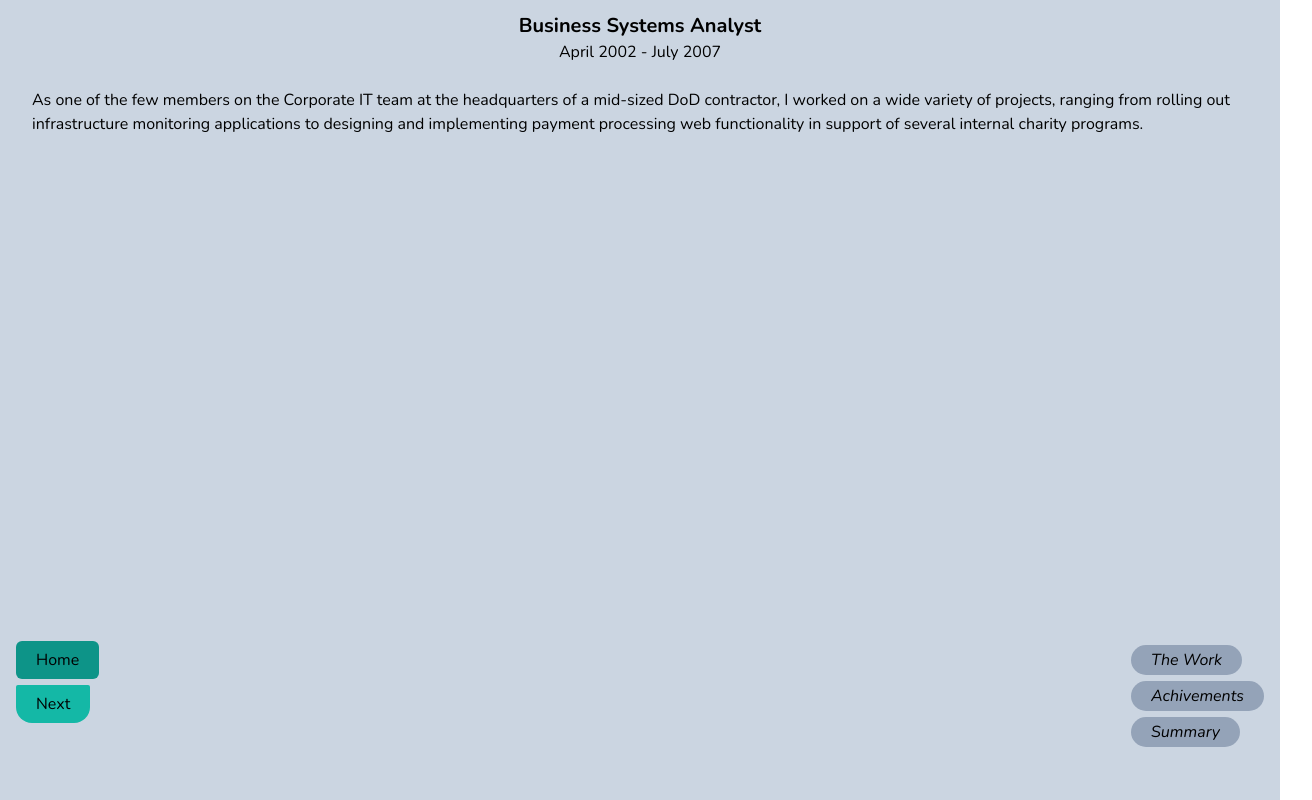
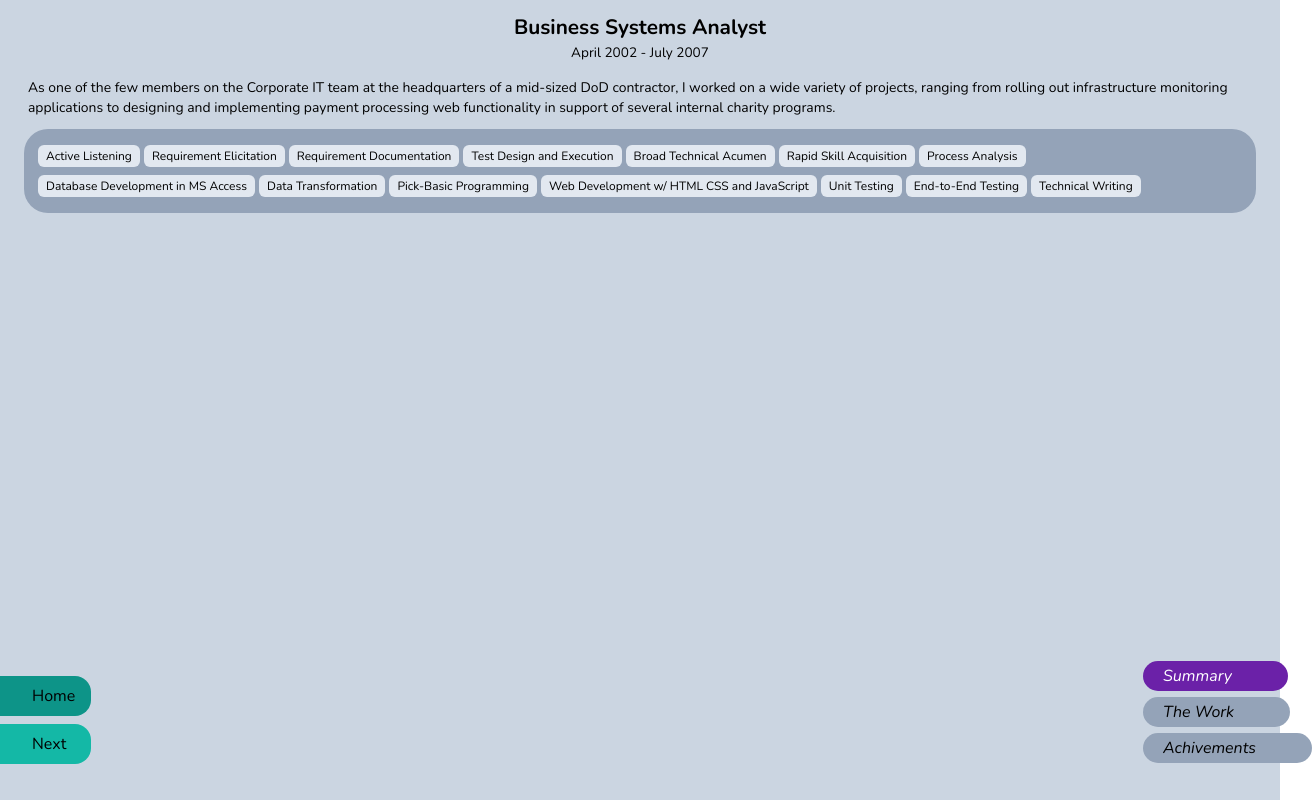
Before and after one commit to smithhayward/smithdoesstuff-com-svelte, a SvelteKit app: page / in a window 1280 px wide. Shown: the part 820-1620 px from the top of the page, 1312 px wide, since content can reach past the window. Built offline with nearby package versions, Linux system fonts and the light colour scheme.

Commit message:
added more stuff

```diff
--- a/src/routes/+page.svelte
+++ b/src/routes/+page.svelte
@@ -1,6 +1,7 @@
 <script>
 
     import { writable } from 'svelte/store';
+    import {fade} from 'svelte/transition';
     import jobFile from '$lib/jobs.json';
 
     $: heroString = writable("");
@@ -19,6 +20,7 @@
 
 
 let mode = 'summary';
+let bdr = false;
 
 </script>
 
@@ -53,56 +55,78 @@ let mode = 'summary';
 
 
 {#each jobFile as job, i}
-<div id="experience{i}" class="flex flex-col h-svh bg-slate-300 border-slate-700">
-       <div class=" mt-8 mx-auto text-xl font-bold">{job.title}</div>
-        <div class="mx-auto">{job.start} - {job.end}</div>
-    <div class="flex flex-col mx-auto h-full border-red-700">
+<div transition:fade  id="experience{i}" class="flex flex-col h-svh bg-slate-300">
+       <div class=" mt-8 mx-auto text-[1.3em] font-bold">{job.title}</div>
+        <div class="mx-auto text-[0.85em]">{job.start} - {job.end}</div>
+
+    <div id="body{i}" class="flex flex-col mx-auto h-full max-h-[600px] overflow-auto">
 
         {#if mode === 'summary'}
-        <div class="mx-6 my-2 border border-slate-500">
+        <div id="summary{i}" class="flex flex-col mx-6 my-2">
             {#each job.summary as sentence}
-                <div class="my-2 p-2 ">{sentence}</div>
+                <div class="my-0.5 p-1 text-[.87em] ">{sentence}</div>
             {/each}
+
+        <div id="skills{i}" class="flex flex-wrap mt-1 text-[0.75em] bg-slate-400 rounded-3xl p-3">
+            { #each job.skills as skill }
+                <div class="bg-slate-200 px-2 mx-0.5 my-1 p-0.5 rounded-md">{skill}</div>
+            {/each}
+        </div>
 
 
         </div>
+
         {:else if mode === 'responsibilities'}
-        <div class="mx-6 my-2 border border-slate-500">{job.responsibilities}</div>
+
+        <div class="mx-6 my-2 {bdr?"border border-slate-800":""}">
+            {#each job.responsibilities as responsibility}
+                <div class="my-0.5 p-1 text-[.87em] ">{responsibility.content}</div>
+            {/each}
+        </div>
+
         {:else if mode === 'successes'}
-        <div class="mx-6 my-2 border border-slate-500">{job.successes}</div>
+
+        <div class="mx-6 my-2 {bdr?"border border-slate-800":""}">
+            {#each job.successes as success}
+                <div class="my-0.5 p-1 text-[.87em] ">{success.content}</div>
+            {/each}
+        </div>
+
         {/if}
 
     </div>
 
 
 
-<div class="flex flex-row m-2 p-2 justify-between">
-    <div class="flex flex-col mb-12 space-y-5">
-        <div class="">
+<div class="flex flex-row m-2 p-2 justify-between {bdr?"border border-slate-800":""} align-middle">
+
+    <div class="flex flex-col space-y-2 mt-6 -ml-8 {bdr?"border border-red-800":""}">
+
+
             { #if i > 0 }
                 <a
                     on:click={()=> { mode = 'summary';}}
                     href="#experience{i-1}"
-                    class=" py-2 px-5 bg-teal-500 rounded-sm rounded-t-2xl">
+                    class=" pl-12 pr-4 py-2 bg-teal-500 rounded-sm rounded-r-2xl">
                     Prior
                 </a>
 
             {:else}
             <a
                 href="#index"
-                class=" py-2 px-5 bg-teal-600 rounded-md ">
+                class=" pl-12 pr-4 py-2 bg-teal-600 rounded-r-2xl ">
                 Home
             </a>
 
             {/if}
 
-        </div>
 
-            <div class="">
+
+
             { #if i < jobFile.length-1 }
             <a
                 on:click={()=> { mode = 'summary';}}
-                    href="#experience{i+1}" class=" py-2 px-5 bg-teal-500 rounded-sm rounded-b-2xl">
+                href="#experience{i+1}" class=" pl-12 pr-4 py-2 bg-teal-500 rounded-sm rounded-r-2xl ">
                 Next
             </a>
 
@@ -110,32 +134,33 @@ let mode = 'summary';
 
             <a
                 href="#skills"
-                    class=" py-2 px-5 bg-teal-600 rounded-md ">
+                class="pl-12 pr-4 py-2 bg-teal-600 rounded-md ">
                 Skills & Knowledge
                 </a>
 
             {/if}
-            </div>
+
     </div>
 
 
-        <div class="flex flex-col space-y-3">
-            <div class="">
-                <a on:click={()=> { mode = 'responsibilities';}} class="py-1 px-5 bg-slate-400 italic rounded-3xl">The Work</a>
+    <div class="flex flex-col -mr-12{bdr?"border border-slate-800":""}">
+        <!-- <div class="text-xs {bdr?"border border-red-800":""} pb-0">PAGE SELECTOR</div> -->
+        <div class="mt-3">
+            <a on:click={()=> { mode = 'summary';}} class="pr-14 {mode==='summary'?'text-bold bg-purple-800 text-white':'bg-slate-400'} py-1 px-5 italic rounded-3xl">Summary</a>
         </div>
-            <div class="">
-                <a on:click={()=> { mode = 'successes';}} class="py-1 px-5 bg-slate-400 italic rounded-3xl">Achivements</a>
+        <div class="mt-3">
+            <a on:click={()=> { mode = 'responsibilities';}} class="pr-14 {mode==='responsibilities'?'text-bold bg-purple-800 text-white':'bg-slate-400'} py-1 px-5 bg-slate-400 italic rounded-3xl">The Work</a>
         </div>
-            <div class="">
-                <a on:click={()=> { mode = 'summary';}} class="py-1 px-5 bg-slate-400 italic rounded-3xl">Summary</a>
+        <div class="mt-3">
+            <a on:click={()=> { mode = 'successes';}} class="pr-14 {mode==='successes'?'text-bold bg-purple-800 text-white':'bg-slate-400'} py-1 px-5 bg-slate-400 italic rounded-3xl">Achivements</a>
         </div>
+
     </div>
 </div>
 
 
 </div>
 {/each}
-
 
 <div id="consulting" class="flex flex-col h-svh justify-center bg-slate-200">
 
@@ -148,7 +173,5 @@ let mode = 'summary';
 
 	*{ font-family: Nunito, Helvetica, sans-serif;}
 
-div {
-    border: 0px solid pink;
-}
+
 </style>
```
Lines whose indentation alone changed are shown as unchanged.
